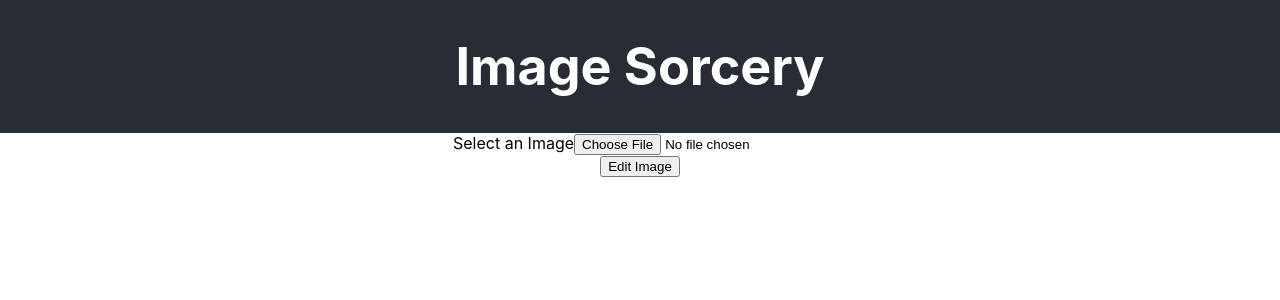
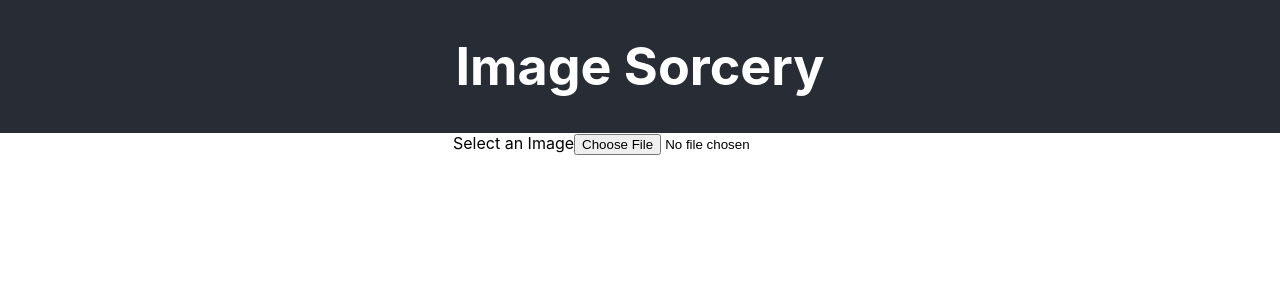
Before and after one commit to michealengland/image-sorcery, a React (Create React App) app: page / in a window 1280 px wide. Shown: the top 300 px of the page. Built offline with nearby package versions, Linux system fonts and the light colour scheme.

Commit message:
Update comments and fix useEffect dependency

```diff
--- a/src/components/ImageUpload.js
+++ b/src/components/ImageUpload.js
@@ -3,9 +3,11 @@ import { resizeImage, imageEdit } from '../utilities/jimp/ImageManipulation';
 import RangeSlider from './RangeSlider';
 
 const ImageUploadForm = () => {
-	const [media, setMedia] = useState();                       // initial upload.
-	const [editingImage, setEditingImage] = useState();         // during edit.
+	const [media, setMedia] = useState();               // initial upload.
+	const [editingImage, setEditingImage] = useState(); // during edit.
 	const [previewImage, setPreviewImage] = useState(); // new image.
+
+	// Values
 	const [editSettings, setEditSettings] = useState({
 		brightness: 0,
 	});
@@ -53,7 +55,7 @@ const ImageUploadForm = () => {
 		if ( previewImage && editSettings !== {} ) {
 			imageEdit(previewImage, editImageCallback, editSettings);
 		}
-	}, [editSettings]);
+	}, [previewImage, editSettings]);
 
 	return (
 		<form>
@@ -89,7 +91,7 @@ const ImageUploadForm = () => {
 					</>
 				}
 			</div>
-			<button onClick={ onSubmit }>Edit Image</button>
+			{ media && <button onClick={ onSubmit }>Edit Image</button> }
 		</form>
 	)
 }
```
